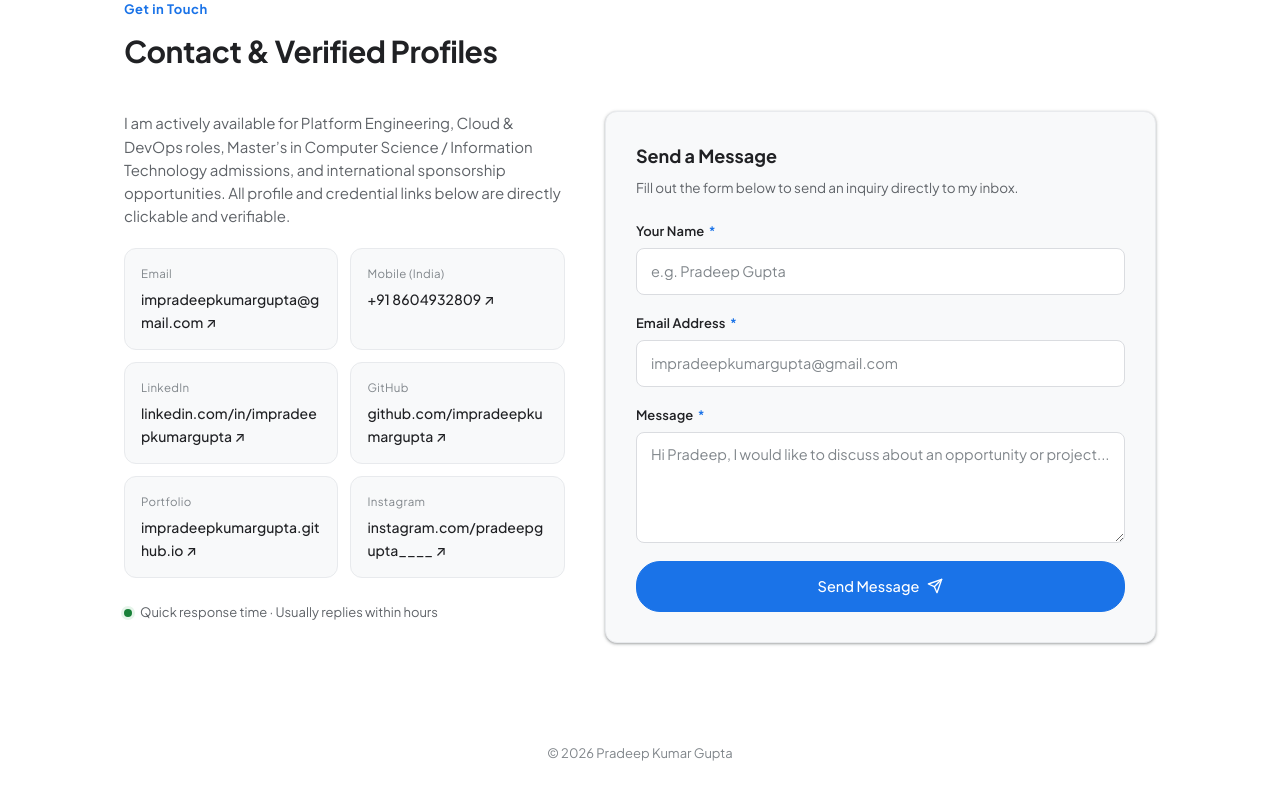
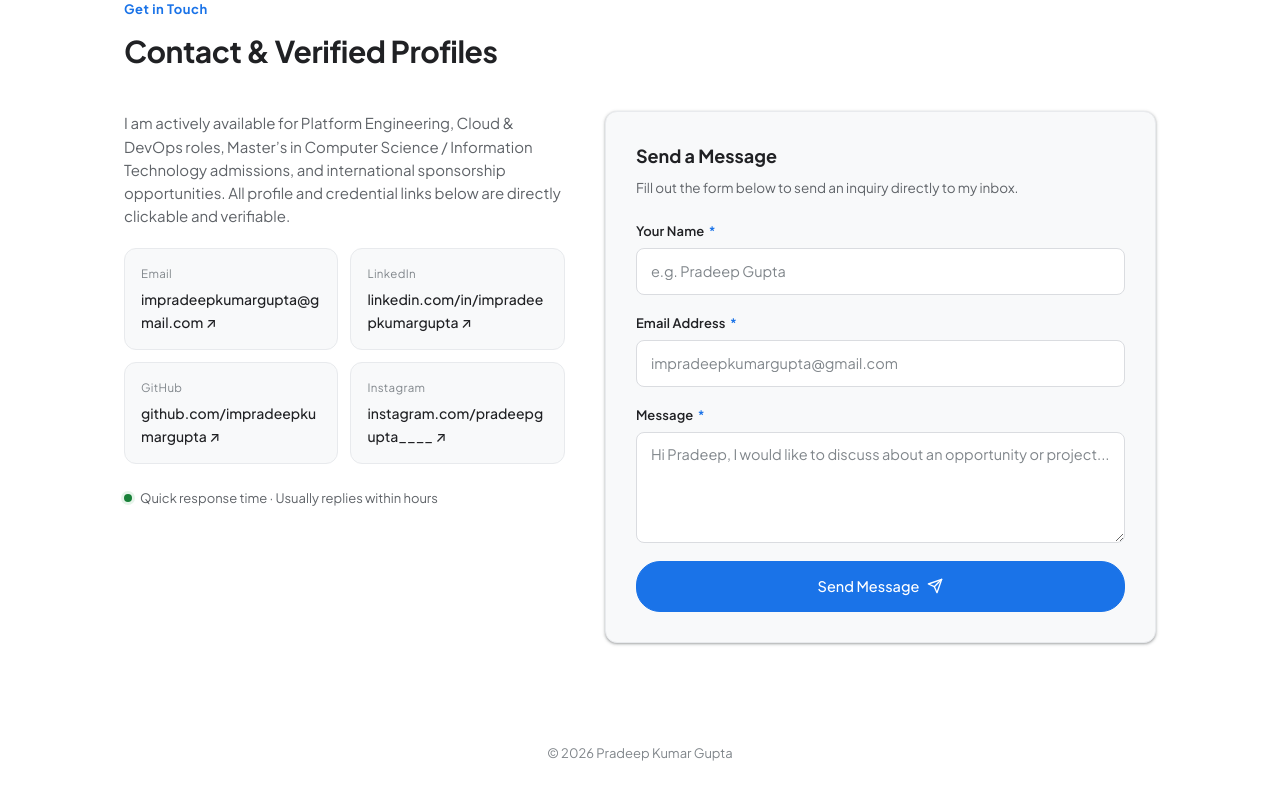
Before and after one commit to impradeepkumargupta/impradeepkumargupta.github.io, a React (Vite) app: page / in a window 1280 px wide. Shown: the part 5176-5976 px from the top of the page. Built offline with nearby package versions, Linux system fonts and the light colour scheme.

Commit message:
Update App.tsx

```diff
--- a/src/App.tsx
+++ b/src/App.tsx
@@ -1033,14 +1033,6 @@ export default function App() {
                 </a>
                 <a
                   className="contact-card"
-                  href="tel:+918604932809"
-                  id="contact-card-phone"
-                >
-                  <span className="label">Mobile (India)</span>
-                  <span className="val">+91 8604932809 ↗</span>
-                </a>
-                <a
-                  className="contact-card"
                   href="https://linkedin.com/in/impradeepkumargupta"
                   target="_blank"
                   rel="noopener noreferrer"
@@ -1058,16 +1050,6 @@ export default function App() {
                 >
                   <span className="label">GitHub</span>
                   <span className="val">github.com/impradeepkumargupta ↗</span>
-                </a>
-                <a
-                  className="contact-card"
-                  href="https://impradeepkumargupta.github.io/"
-                  target="_blank"
-                  rel="noopener noreferrer"
-                  id="contact-card-portfolio"
-                >
-                  <span className="label">Portfolio</span>
-                  <span className="val">impradeepkumargupta.github.io ↗</span>
                 </a>
                 <a
                   className="contact-card"
```
